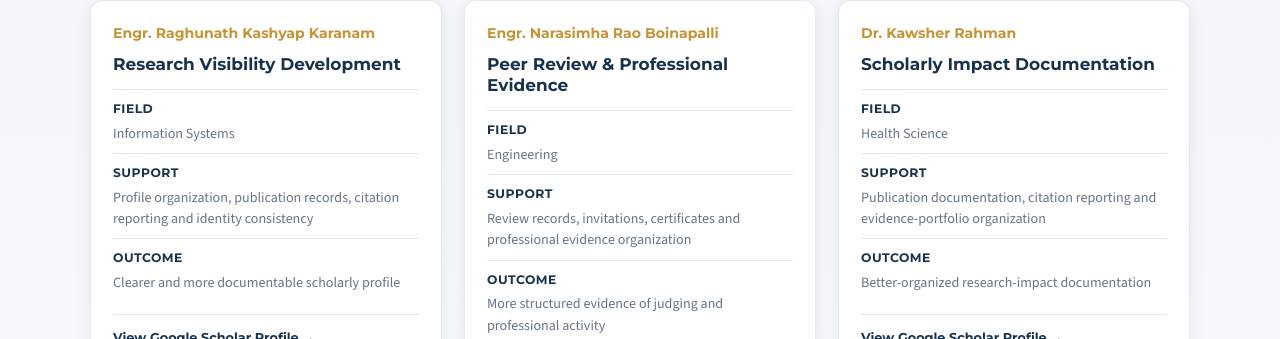
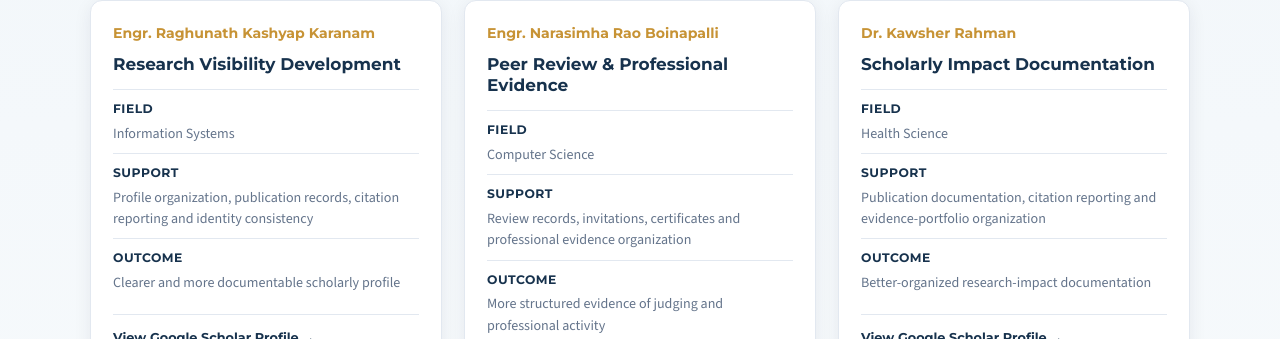
Before and after one commit to uprightpub/abcprojects, a Jekyll site: the page built from index.html, in a window 1280 px wide and 900 px high, scrolled down 8339 px. Shown: the part 115-454 px from the top of the window. Built offline with Jekyll 4.4.1, drawn with Linux system fonts in a browser that asks for light colours.

Commit message:
Update index.html

```diff
--- a/index.html
+++ b/index.html
@@ -1350,7 +1350,7 @@ description: "ABC Projects provides professional support for scholarly visibilit
 
           <div>
             <dt>Field</dt>
-            <dd>Engineering</dd>
+            <dd>Computer Science</dd>
           </div>
 
           <div>
```
